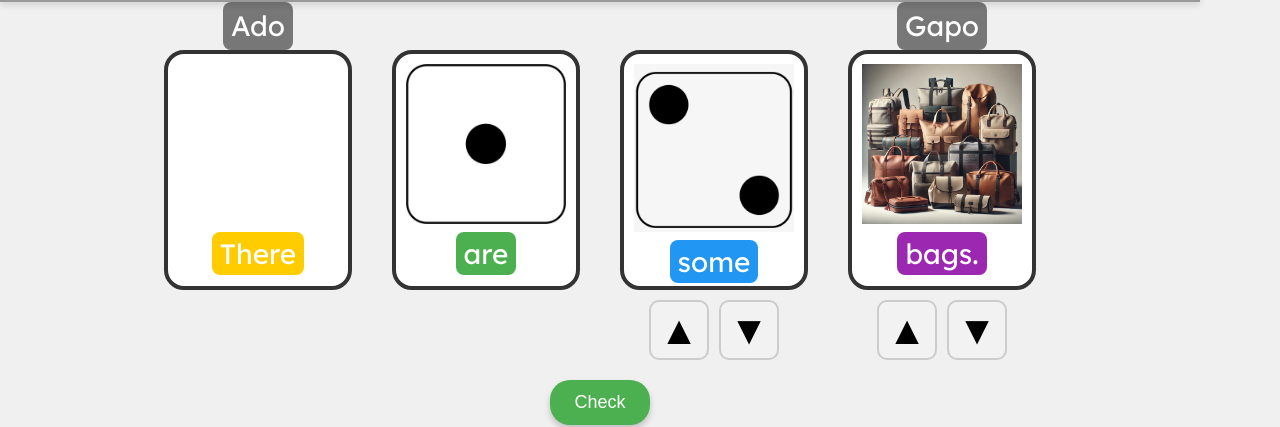
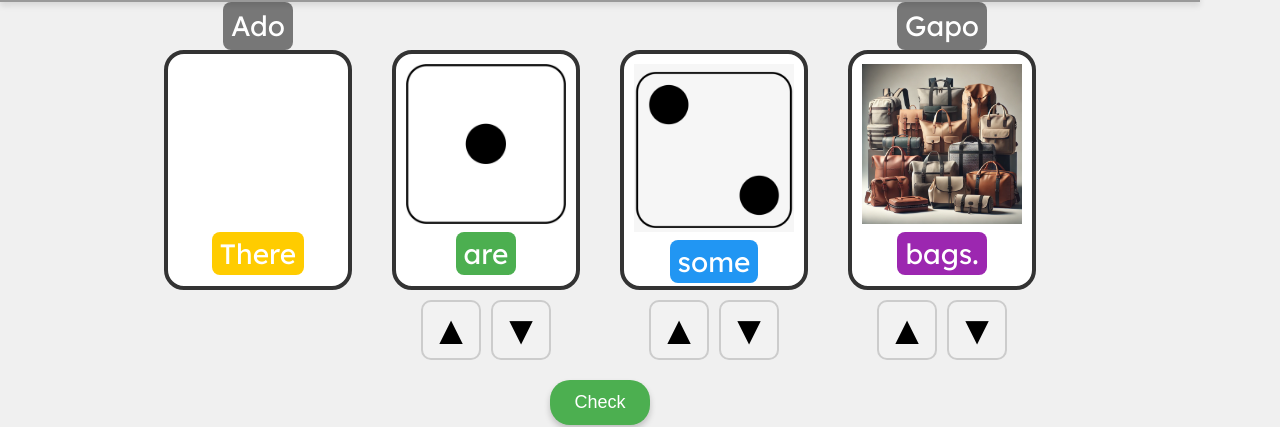
Before and after one commit to nhazim99/adogapopractice8, a plain HTML site: page index.html in a window 1280 px wide. Shown: the part 80-507 px from the top of the page. Drawn offline with Linux system fonts and the light colour scheme.

Commit message:
Update index.html

```diff
--- a/index.html
+++ b/index.html
@@ -268,7 +268,7 @@
                 </div>
               </div>
             </div>
-            <div class="button-group" style="display: none;">
+            <div class="button-group">
               <button class="arrow-button" onclick="scrollUp(2)">▲</button>
               <button class="arrow-button" onclick="scrollDown(2)">▼</button>
             </div>
```
